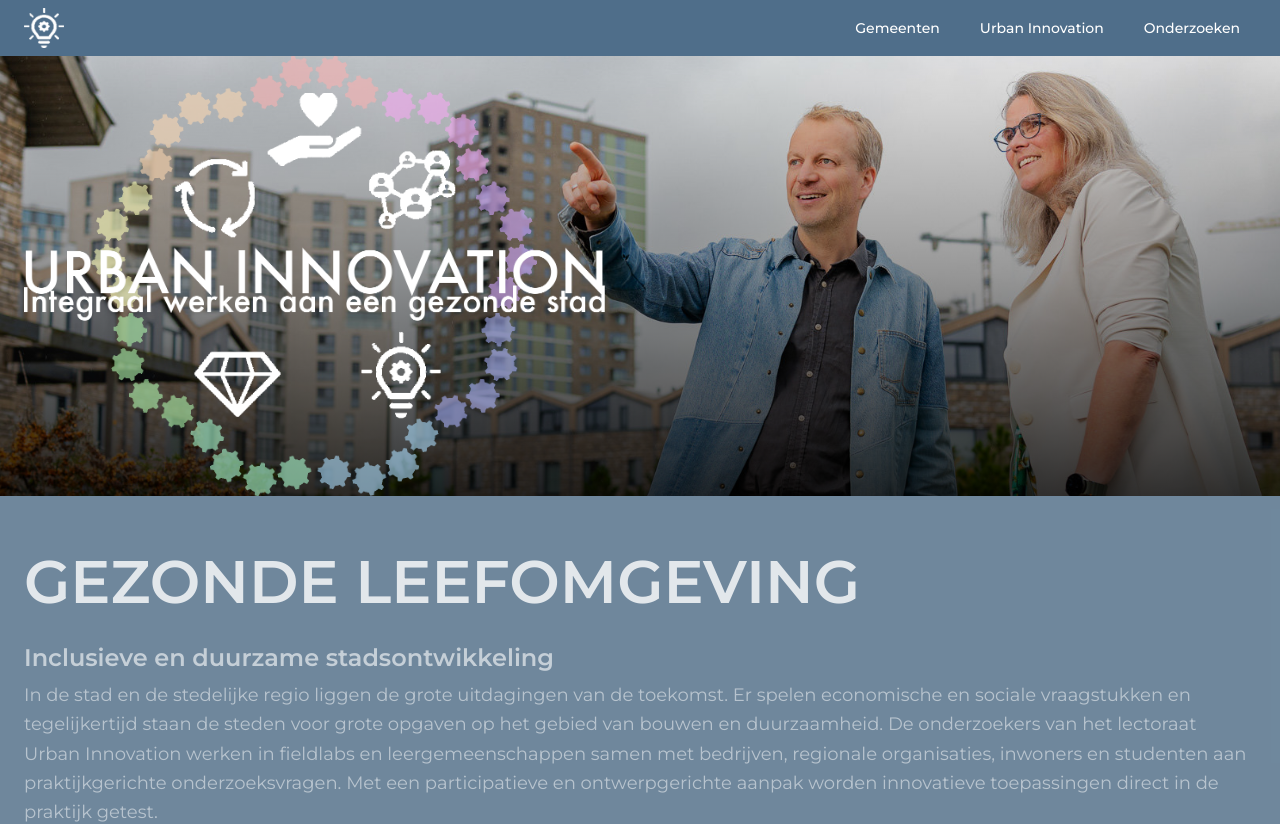
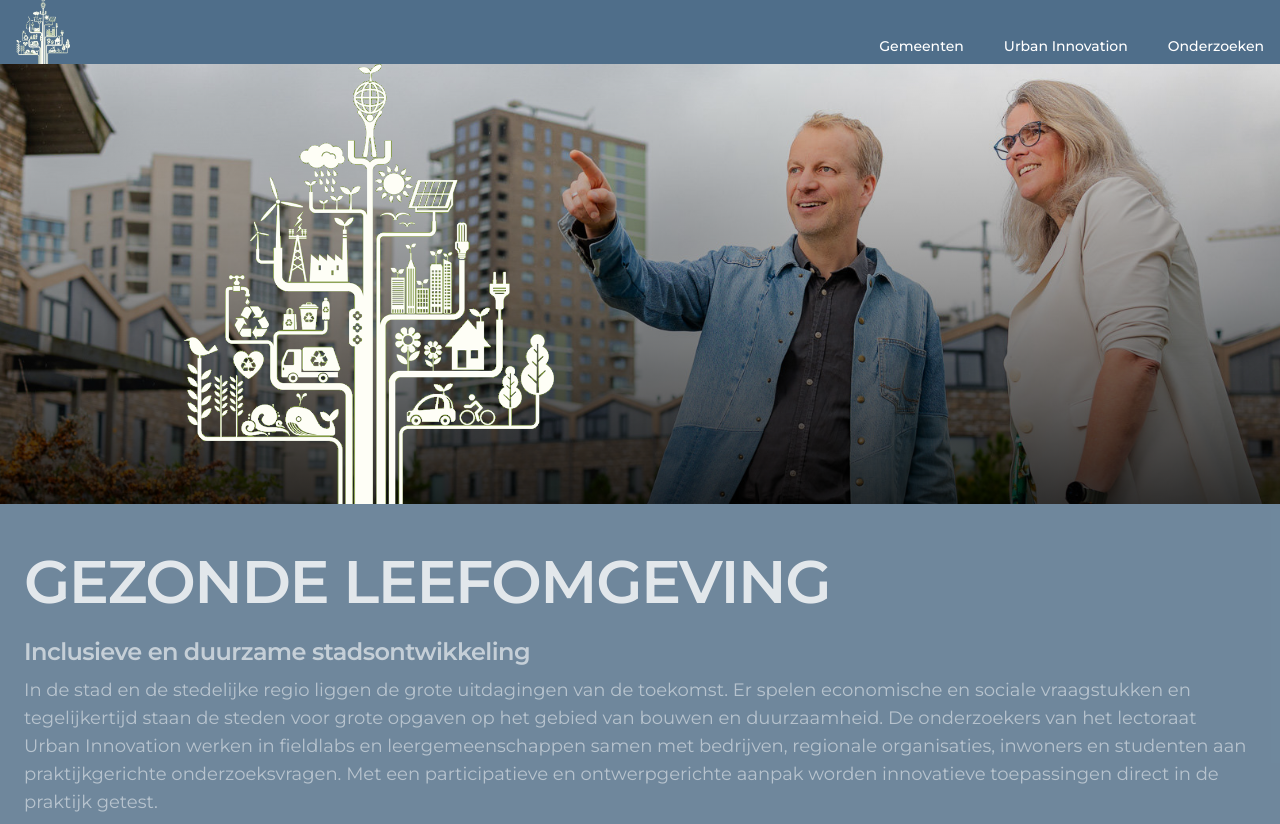
Before and after one commit to ninameier1/urbinn, a Next.js app: page / in a window 1280 px wide. Shown: the top 824 px of the page. Built offline with nearby package versions, Linux system fonts and the light colour scheme; no server answers; the database is empty.

Commit message:
Style: New Logo

```diff
--- a/app/page.tsx
+++ b/app/page.tsx
@@ -16,7 +16,7 @@ export default async function HomePage() {
 
   return (
     <>
-      <div className="relative h-[55vh] min-h-[400px] -mt-12">
+      <div className="relative h-[55vh] min-h-[400px] -mt-10">
         <Image
           src="/assets/images/header.jpg"
           alt="Urban Innovation"
@@ -30,11 +30,11 @@ export default async function HomePage() {
 
         <div className="absolute inset-0 z-10">
           <Image
-            src="/assets/images/urbinntextw.png"
+            src="/assets/images/tree.png"
             alt="Overlay"
             fill
             sizes="100vw"
-            className="object-contain object-left px-6 z-20"
+            className="object-contain object-left px-46 z-20"
             unoptimized={true}
           />
         </div>
@@ -43,15 +43,15 @@ export default async function HomePage() {
       <div className="py-12 bg-primary/80">
         <div className="mx-auto max-w-7xl px-6 text-start">
 
-          <h2 className="text-9xl md:text-6xl font-semibold mb-6 text-white/80 leading-tight">
+          <h2 className="text-9xl md:text-6xl font-semibold mb-6 text-white/80 tracking-tight">
             GEZONDE LEEFOMGEVING
           </h2>
 
-          <h2 className="text-4xl md:text-2xl font-semibold text-white/60 mb-2 leading-tight">
+          <h2 className="text-4xl md:text-2xl font-semibold text-white/60 mb-2 tracking-tight">
             Inclusieve en duurzame stadsontwikkeling
           </h2>
 
-          <p className="text-lg md:text-l text-white/50 leading-relaxed">
+          <p className="text-lg md:text-l text-white/50 tracking-normal">
             In de stad en de stedelijke regio liggen de grote uitdagingen van de toekomst.
             Er spelen economische en sociale vraagstukken en tegelijkertijd staan de steden voor grote opgaven op het gebied van bouwen en duurzaamheid.
             De onderzoekers van het lectoraat Urban Innovation werken in fieldlabs en leergemeenschappen samen met bedrijven, regionale organisaties, inwoners en studenten aan praktijkgerichte onderzoeksvragen.
--- a/components/PageHeader.tsx
+++ b/components/PageHeader.tsx
@@ -26,17 +26,20 @@ export default function PageHeader() {
           : "bg-primary"
         }`}
     >
-      <div className="mx-auto flex justify-between items-center px-6 h-14">
-        <Link href="/" className="flex items-center gap-3 group">
+      <div className="mx-auto flex justify-between items-end h-16">
+        <Link href="/" className="flex items-end group ">
           <Image
-            src="/assets/images/inno.png"
+            src="/assets/images/tree.png"
             alt="Urban Innovation Logo"
-            width={48}
-            height={48}
-            className="object-contain h-10 w-auto transition-opacity group-hover:opacity-80"
+            width={64}
+            height={64}
+            className="object-contain h-16  px-4 w-auto hover:opacity-50 transition-opacity"
             unoptimized={true}
             priority
           />
+          {/* <p className="text-white/80 text-sm tracking-tight py-1">
+            GEZONDE LEEFOMGEVING
+          </p> */}
         </Link>
         <MainNav />
       </div>
```
Also changed, not shown: public/assets/images/tree.png (added).
